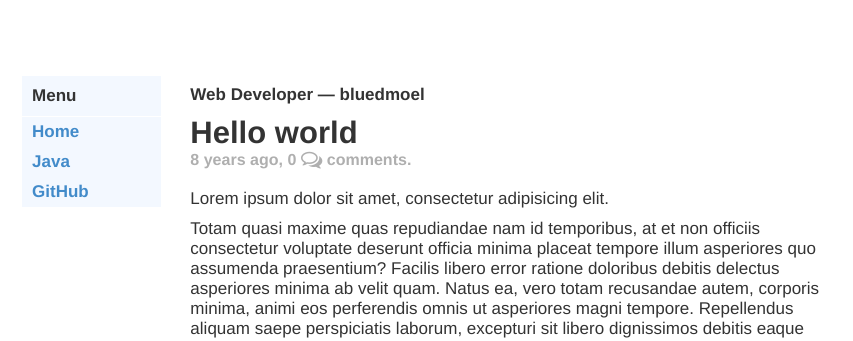
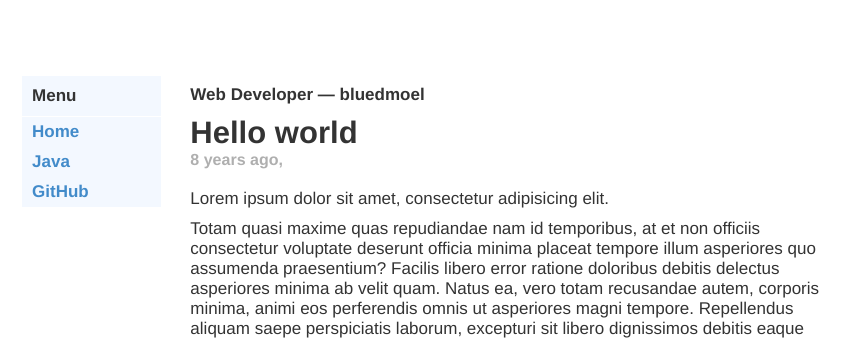
Before and after one commit to bluedmoel/bluedmoel.github.io, a Jekyll site: the page built from _posts/2015-02-27-hello-world.markdown, in a window 1280 px wide. Shown: the top 341 px of the page, without its empty margins (203-1056 px from the left). Built offline with Jekyll 4.4.1, drawn with Linux system fonts in a browser that asks for light colours; some web fonts are replaced; Markdown is read by kramdown in place of the engine named in the settings; comment, search, counter and statistics services are not loaded.

Commit message:
Update post.html

```diff
--- a/_layouts/post.html
+++ b/_layouts/post.html
@@ -11,8 +11,6 @@ published: true
                 By {{site.owner.name}},
                 {% endif %}
     			<time class="timeago" datetime="{{ page.date }}">{{ page.date |  date: "%A %-d %B %Y" }}</time>,
-    			<a href="{{ page.url | prepend: site.url }}#disqus_thread">0 <i class="fa fa-comments-o fa-lg"></i></a>
-    			comments.
     		</div>
     	</div>
         <div class="page-content">
```
